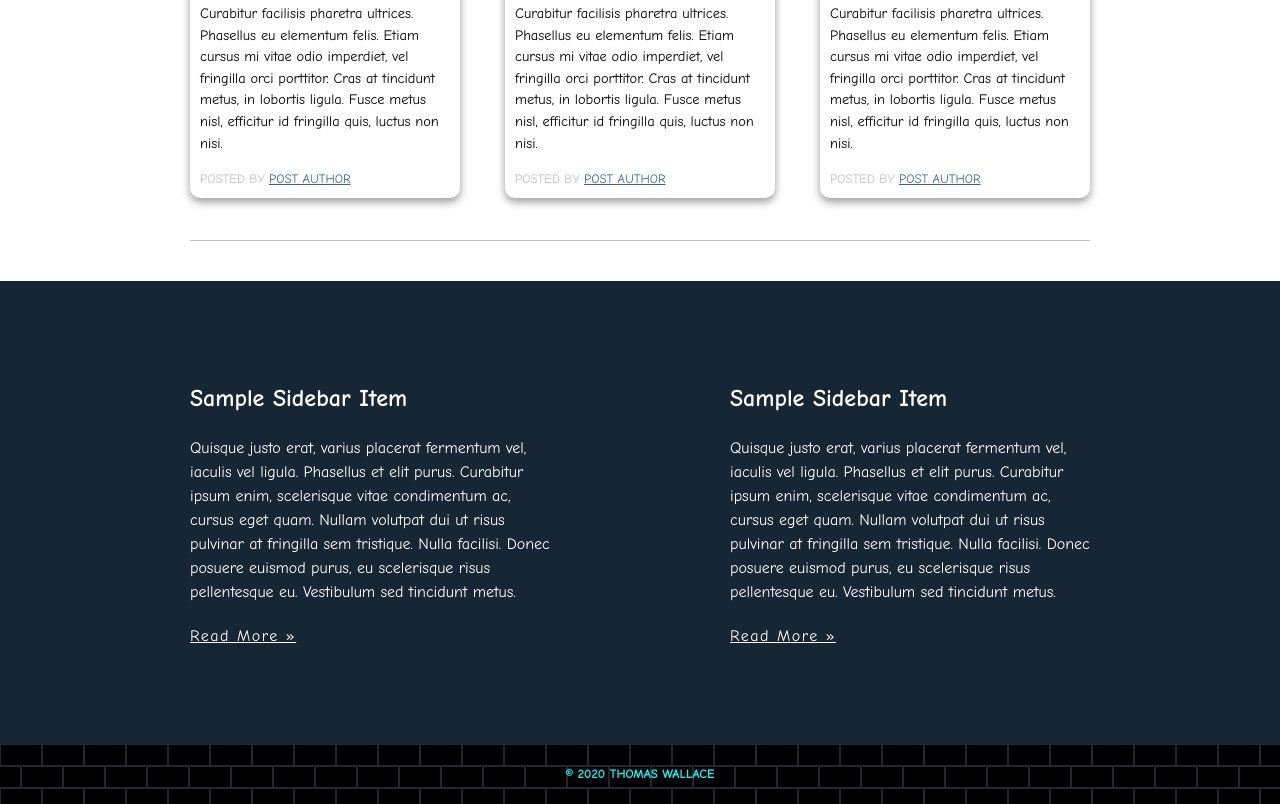
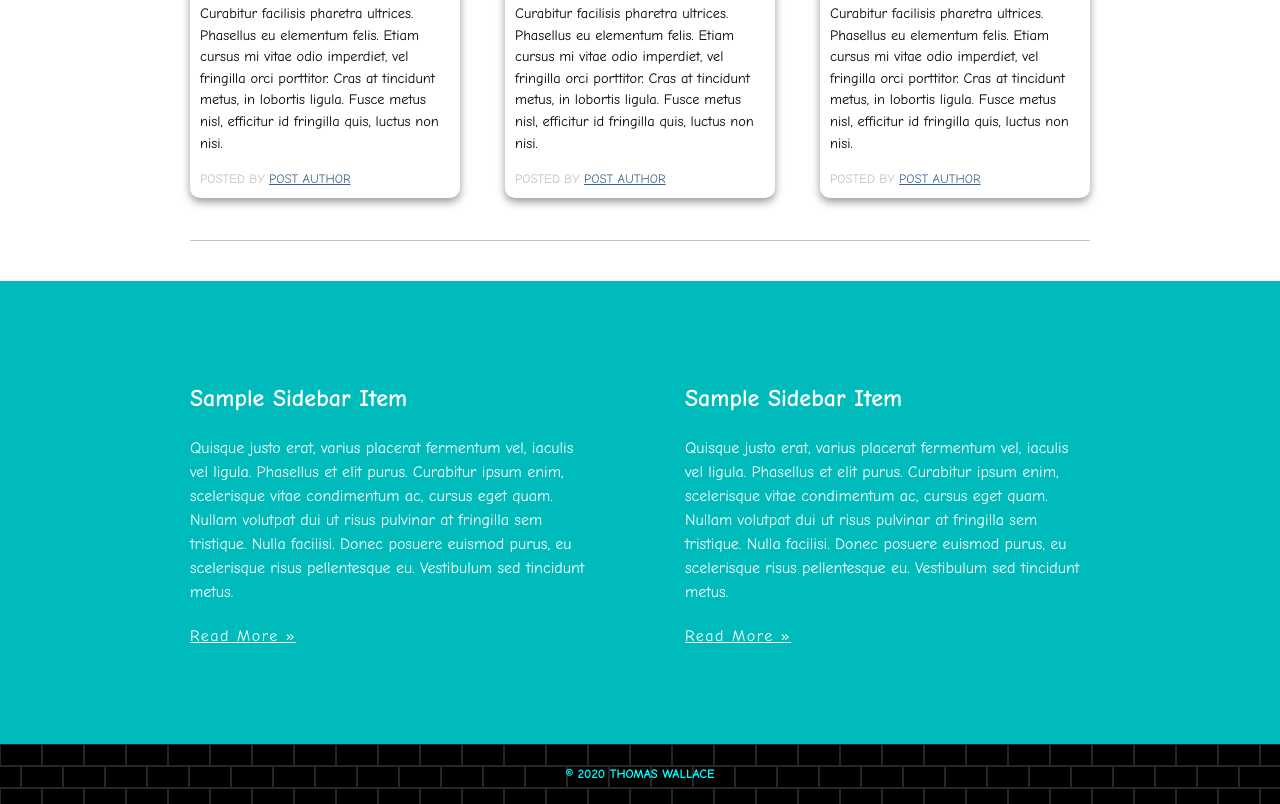
Before and after one commit to sezargari/ifsc-1310, a plain HTML site: page css-demo/index.html in a window 1280 px wide. Shown: the part 963-1767 px from the top of the page. Drawn offline with Linux system fonts and the light colour scheme.

Commit message:
Gravit Tutorial and Lab

```diff
--- a/css-demo/assets/css/style.css
+++ b/css-demo/assets/css/style.css
@@ -176,7 +176,7 @@ padding-bottom:2.6rem;
 }
 /* Attribute Selector */
 aside[role="complementary"]{
-  background-color:#172635;
+  background-color:#00bbbb;
   color:#ffffff;
   padding:2.5rem;
 }
@@ -186,8 +186,10 @@ aside .container{
   justify-content:space-between;
 }
 
-aside article.widget{
-  width: 40%;
+aside .widget{
+  width: 45%;
+  color:#ffffff;
+
 }
 
 aside a:link, aside a:visited{
```
Also changed, not shown: index.html (+2 -0 lines), assets/img/rawr.jpg (added), assets/img/starcotut.jpg (added).
